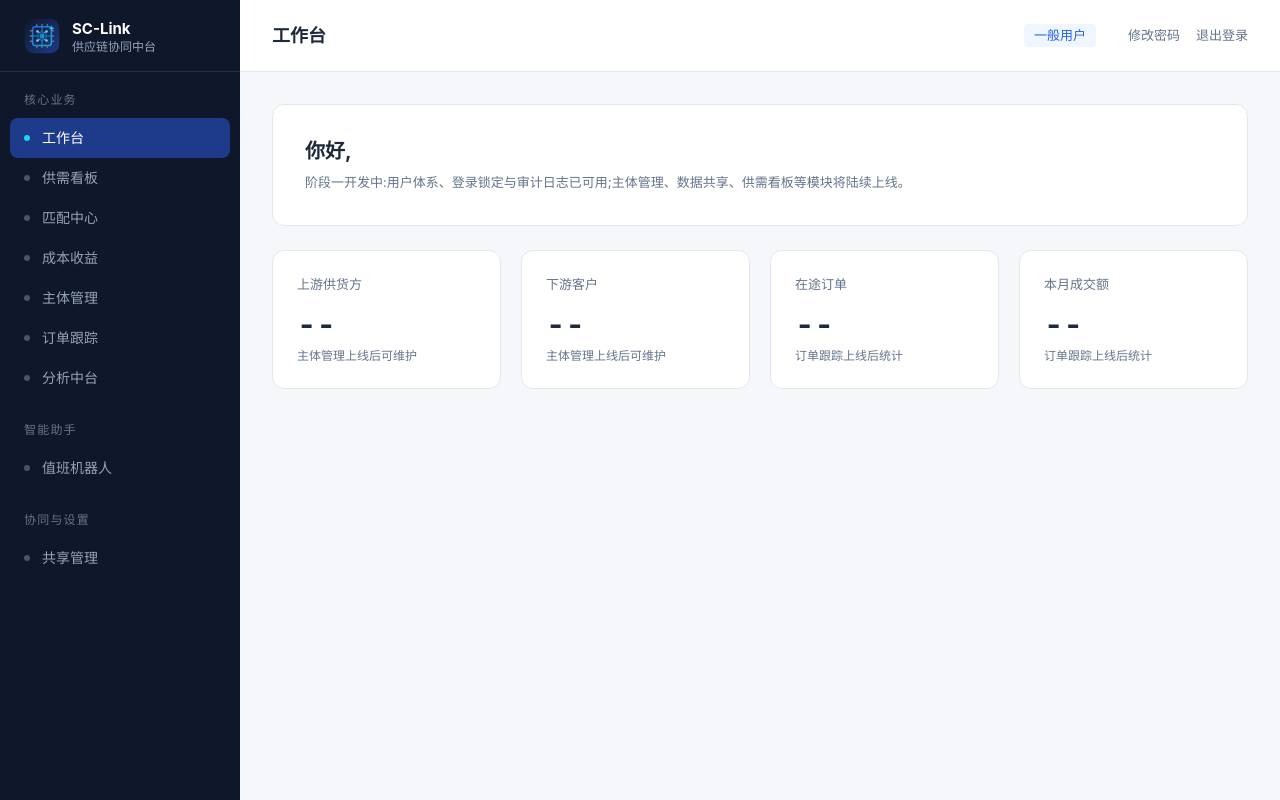
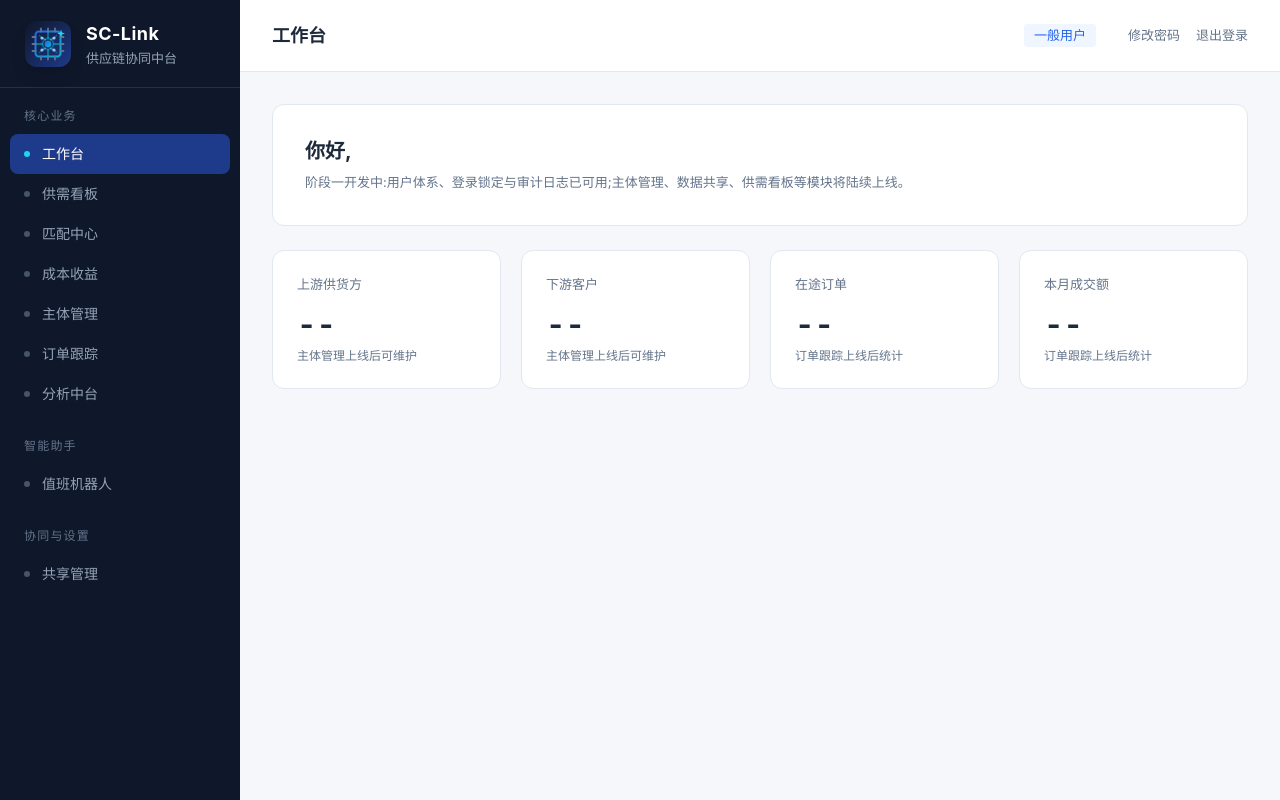
Before and after one commit to gonghuaze999-design/SC-Link, a Vue app in the folder frontend/: page /dashboard in a window 1280 px wide. Built offline with nearby package versions, Linux system fonts and the light colour scheme; no server answers; sample sign-in values are in the browser's storage.

Commit message:
侧边栏 logo 区放大:图标36→48,标题15px→18px,头部高度72→88px

```diff
--- a/frontend/src/components/AppLayout.vue
+++ b/frontend/src/components/AppLayout.vue
@@ -90,11 +90,11 @@ function logout() {
 <template>
   <div class="flex h-screen">
     <aside class="w-60 bg-navy flex flex-col shrink-0">
-      <div class="flex items-center gap-3 px-6 h-[72px] border-b border-white/10 shrink-0">
-        <AppLogo :size="36" class="shrink-0" />
+      <div class="flex items-center gap-3.5 px-6 h-[88px] border-b border-white/10 shrink-0">
+        <AppLogo :size="48" class="shrink-0 drop-shadow-lg" />
         <div>
-          <div class="text-white text-[15px] font-bold leading-5">SC-Link</div>
-          <div class="text-xs text-slate-400 leading-3 mt-0.5">供应链协同中台</div>
+          <div class="text-white text-lg font-bold leading-6 tracking-wide">SC-Link</div>
+          <div class="text-[13px] text-slate-400 leading-4 mt-1">供应链协同中台</div>
         </div>
       </div>
       <nav class="flex-1 overflow-y-auto py-5">
```
